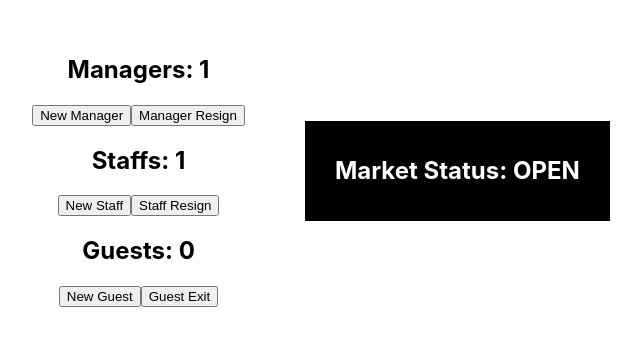
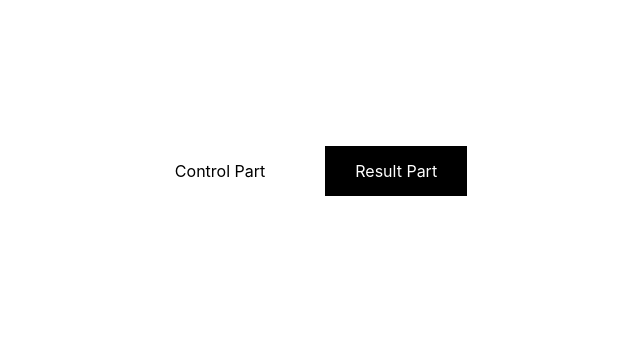
Before and after one commit to hunkim98/react-starter-counter, a React (Create React App) app: page / in a window 1280 px wide. Shown: the part 229-574 px from the top of the page, without its empty margins (319-960 px from the left). Built offline with nearby package versions, Linux system fonts and the light colour scheme.

Commit message:
Create initial version for step0

```diff
--- a/src/App.js
+++ b/src/App.js
@@ -21,98 +21,18 @@ const maxGuestsPerStaff = 2;
 const maxStaffsPerManager = 2;
 
 function App() {
-  console.log("Root app has rendered!");
+  // We are going to create a Market
+  // We will create 3 counters for this tutorial (Manger, Staff, Guest)
+  // Based on the counters, we will calculate whether the market is operatable or not
 
-  // Our counters
-  const [guestCount, setGuestCount] = useState(0);
-  const [managerCount, setManagerCount] = useState(1);
-  const [staffCount, setStaffCount] = useState(1);
+  // First let us understand how react renders a component
 
-  // Our flags
-  const [isMoreStaffNeeded, setIsMoreStaffNeeded] = useState(false);
-  const [isMoreManagerNeeded, setIsMoreManagerNeeded] = useState(false);
-  const [isMarketOpen, setIsMarketOpen] = useState(true);
-
-  // useEffect can be used to trigger a function when a variable changes
-  // The second parameter is an array of variables that we want to watch for changes
-  useEffect(() => {
-    console.log(`Guest count has changed to ${guestCount}!`);
-  }, [guestCount]);
-
-  // Real use case of useEffect (check if we need more staff)
-  useEffect(() => {
-    // Check if we need more staff
-    if (guestCount > staffCount * maxGuestsPerStaff) {
-      setIsMoreStaffNeeded(true);
-    } else {
-      setIsMoreStaffNeeded(false);
-    }
-  }, [guestCount, staffCount]);
-
-  // Real use case of useEffect (check if we need more managers)
-  useEffect(() => {
-    // Check if we need more managers
-    if (staffCount > managerCount * maxStaffsPerManager) {
-      setIsMoreManagerNeeded(true);
-    } else {
-      setIsMoreManagerNeeded(false);
-    }
-  }, [staffCount, managerCount]);
-
-  useEffect(() => {
-    // Let the market close if we need more staff and managers
-    if (isMoreStaffNeeded && isMoreManagerNeeded) {
-      setIsMarketOpen(false);
-    }
-  }, [isMoreManagerNeeded, isMoreStaffNeeded]);
+  // console.log("App is rendered");
 
   return (
     <div className="App">
-      <div className="Control">
-        {/* Manager Component */}
-        <div>
-          <h2>Managers: {managerCount}</h2>
-          <div>
-            <button onClick={() => setManagerCount(managerCount + 1)}>
-              New Manager
-            </button>
-            <button onClick={() => setManagerCount(managerCount - 1)}>
-              Manager Resign
-            </button>
-          </div>
-        </div>
-        {/* Staff Component */}
-        <div>
-          <h2>Staffs: {staffCount}</h2>
-          <div>
-            <button onClick={() => setStaffCount(staffCount + 1)}>
-              New Staff
-            </button>
-            <button onClick={() => setStaffCount(staffCount - 1)}>
-              Staff Resign
-            </button>
-          </div>
-        </div>
-        {/* Guest Component */}
-        <div>
-          <h2>Guests: {guestCount}</h2>
-          <div>
-            <button onClick={() => setGuestCount(guestCount + 1)}>
-              New Guest
-            </button>
-            <button onClick={() => setGuestCount(guestCount - 1)}>
-              Guest Exit
-            </button>
-          </div>
-        </div>
-      </div>
-      <div className="Result">
-        <h2>
-          Market Status: <span>{isMarketOpen ? "OPEN" : "CLOSED"}</span>
-        </h2>
-        <h4>{isMoreStaffNeeded ? "Not enough staff" : ""}</h4>
-        <h4>{isMoreManagerNeeded ? "Not enough managers" : ""}</h4>
-      </div>
+      <div className="Control">Control Part</div>
+      <div className="Result">Result Part</div>
     </div>
   );
 }
```
